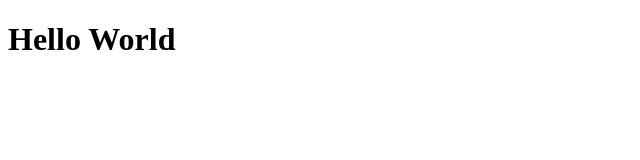
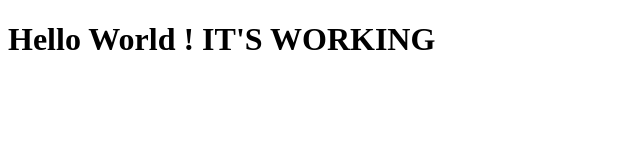
Before and after one commit to amirulian/HTMLTraining, a plain HTML site: page Site/index.html in a window 1280 px wide. Shown: the whole page, without its empty margins (0-640 px from the left). Drawn offline with Linux system fonts and the light colour scheme.

Commit message:
small add

```diff
--- a/Site/index.html
+++ b/Site/index.html
@@ -4,6 +4,6 @@
 	<title>Hello World</title>
 </head>
 <body>
-<h1>Hello World</h1>
+<h1>Hello World ! IT'S WORKING</h1>
 </body>
 </html>
```
